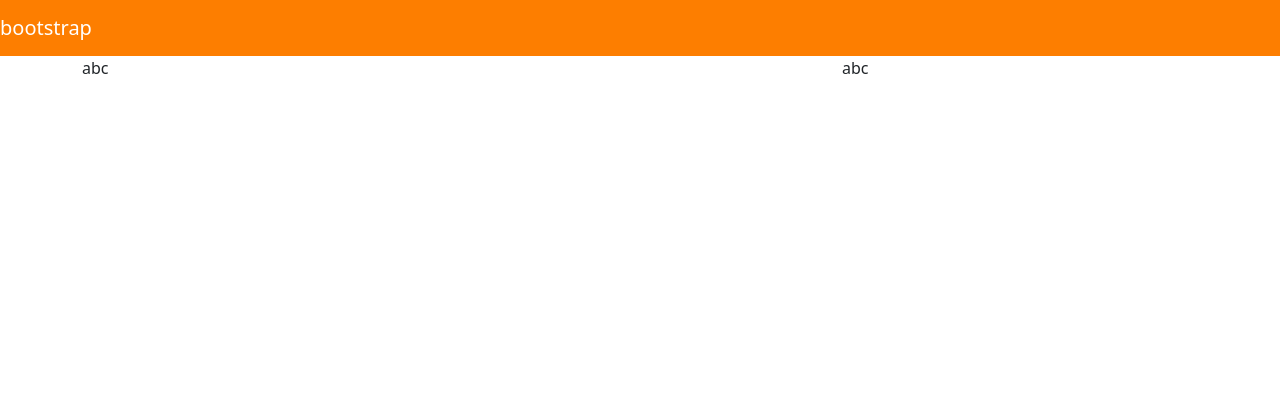
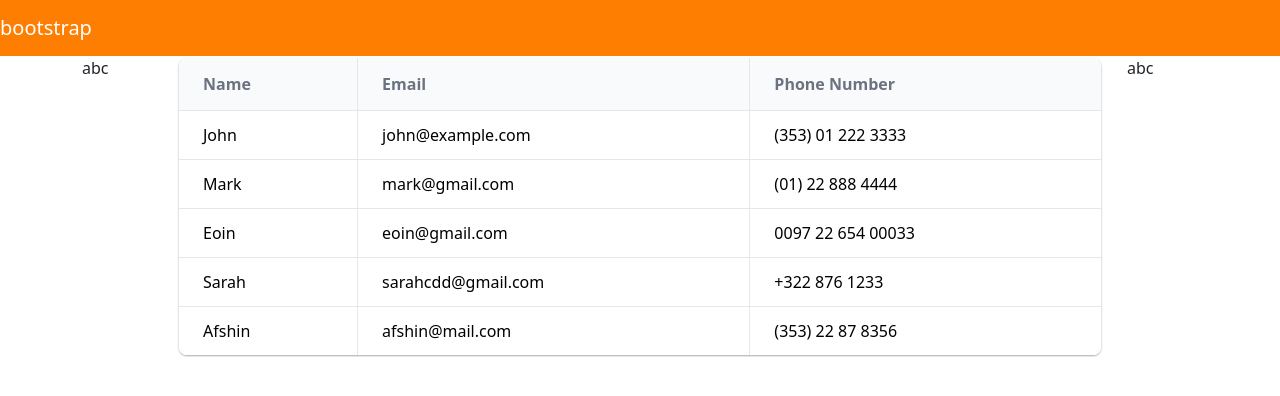
Before and after one commit to tateishi/fastapi-vue, a FastAPI app: page /bootstrap2 in a window 1280 px wide. Shown: the top 396 px of the page. Run offline with FastAPI, Linux system fonts and the light colour scheme.

Commit message:
bootstrap + grid.js 練習２

```diff
--- a/templates/bootstrap2.html
+++ b/templates/bootstrap2.html
@@ -7,16 +7,15 @@
 {% block contents %}
 <div class="container">
     <div class="row">
-        <div class="col-4">
+        <div class="col-1">
             abc
 
         </div>
-        <div class="col-4">
-            <div id="table">
-            </div>
+        <div class="col-10">
+            <div id="table"></div>
         </div>
 
-        <div class="col-4">
+        <div class="col-1">
             abc
         </div>
     </div>
```
